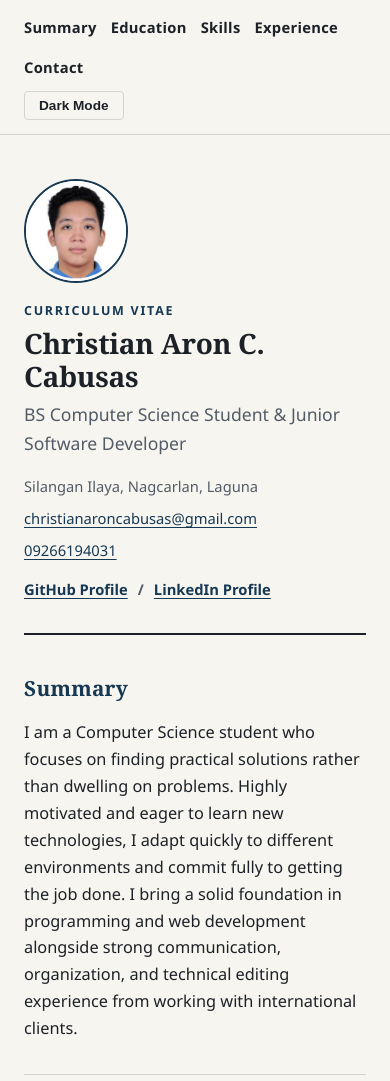
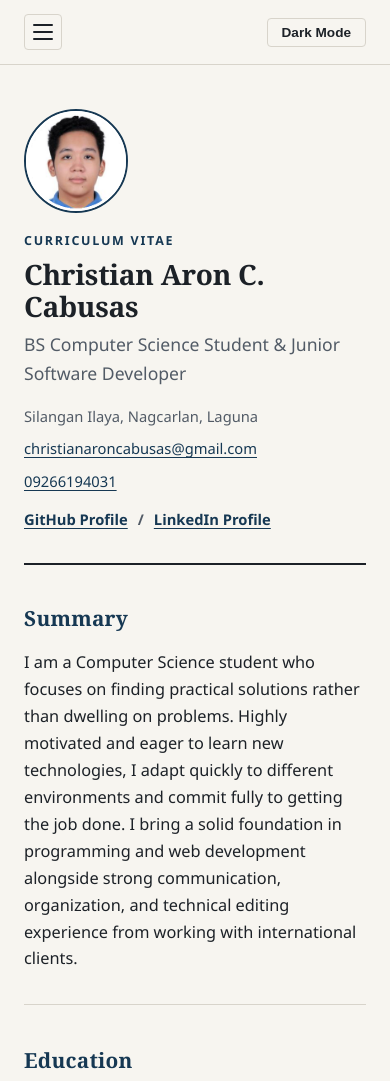
Before and after one commit to balelop/webdev2-resume, a plain HTML site: page index.html in a window 390 px wide. Shown: the top 1081 px of the page. Drawn offline with Linux system fonts and the light colour scheme.

Commit message:
Add responsive mobile burger button to hide and toggle navigation links

```diff
--- a/index.html
+++ b/index.html
@@ -11,13 +11,28 @@
   <!-- Top Navigation Bar (Flexbox row) -->
   <nav class="site-nav" aria-label="Primary Navigation">
     <div class="nav-container">
-      <ul class="nav-links">
+      <!-- Burger button (hidden on desktop, visible on mobile screens) -->
+      <button
+        type="button"
+        id="menu-toggle"
+        class="burger-btn"
+        aria-label="Toggle navigation menu"
+        aria-expanded="false"
+        aria-controls="nav-links"
+      >
+        <span class="burger-bar"></span>
+        <span class="burger-bar"></span>
+        <span class="burger-bar"></span>
+      </button>
+
+      <ul id="nav-links" class="nav-links">
         <li><a href="#summary">Summary</a></li>
         <li><a href="#education">Education</a></li>
         <li><a href="#skills">Skills</a></li>
         <li><a href="#experience">Experience</a></li>
         <li><a href="#contact">Contact</a></li>
       </ul>
+
       <button type="button" id="theme-toggle" class="theme-btn" aria-pressed="false">
         Dark Mode
       </button>
--- a/script.js
+++ b/script.js
@@ -79,7 +79,28 @@ themeToggleBtn.addEventListener("click", function () {
 });
 
 // ==========================================================================
-// 4. Contact Form Validation
+// 4. Mobile Burger Menu Toggle
+// Shows or hides the navigation links when the burger button is clicked.
+// ==========================================================================
+const menuToggleBtn = document.getElementById("menu-toggle");
+const navLinksList = document.getElementById("nav-links");
+
+menuToggleBtn.addEventListener("click", function () {
+  const isMenuOpen = navLinksList.classList.toggle("open");
+  menuToggleBtn.setAttribute("aria-expanded", String(isMenuOpen));
+});
+
+// Close the mobile menu automatically after clicking a navigation link
+const navAnchors = navLinksList.querySelectorAll("a");
+for (let i = 0; i < navAnchors.length; i++) {
+  navAnchors[i].addEventListener("click", function () {
+    navLinksList.classList.remove("open");
+    menuToggleBtn.setAttribute("aria-expanded", "false");
+  });
+}
+
+// ==========================================================================
+// 5. Contact Form Validation
 // Checks that Name is not empty, Email is valid, and Message >= 20 characters.
 // ==========================================================================
 const contactForm = document.getElementById("contact-form");
--- a/styles.css
+++ b/styles.css
@@ -102,6 +102,33 @@ a:hover {
 .nav-links a:hover {
   color: var(--accent-color);
   border-bottom-color: var(--accent-color);
+}
+
+/* Burger button is hidden on desktop and shown only in the mobile media query */
+.burger-btn {
+  display: none;
+  flex-direction: column;
+  justify-content: center;
+  gap: 5px;
+  width: 38px;
+  height: 36px;
+  padding: 6px 8px;
+  background-color: transparent;
+  border: 1px solid var(--border-color);
+  border-radius: 4px;
+  cursor: pointer;
+}
+
+.burger-btn:hover {
+  border-color: var(--accent-color);
+}
+
+.burger-bar {
+  display: block;
+  width: 100%;
+  height: 2px;
+  background-color: var(--text-color);
+  border-radius: 1px;
 }
 
 .theme-btn {
@@ -491,13 +518,26 @@ body.dark-theme .primary-btn {
    ========================================================================== */
 @media (max-width: 680px) {
   .nav-container {
-    flex-direction: column;
-    align-items: flex-start;
-    gap: 10px;
+    flex-wrap: wrap;
+  }
+
+  .burger-btn {
+    display: inline-flex;
   }
 
   .nav-links {
-    gap: 14px;
+    display: none;
+    flex-direction: column;
+    width: 100%;
+    order: 3;
+    gap: 12px;
+    padding-top: 12px;
+    margin-top: 8px;
+    border-top: 1px solid var(--border-color);
+  }
+
+  .nav-links.open {
+    display: flex;
   }
 
   .resume-header {
```
